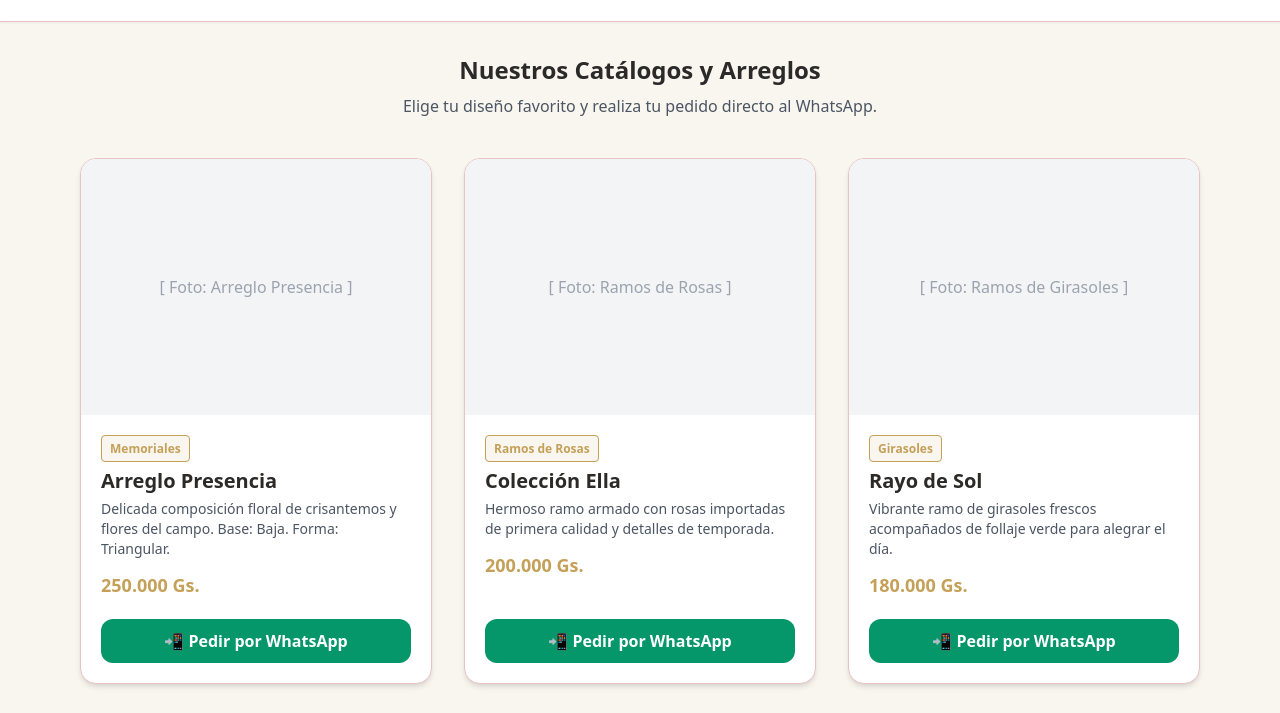
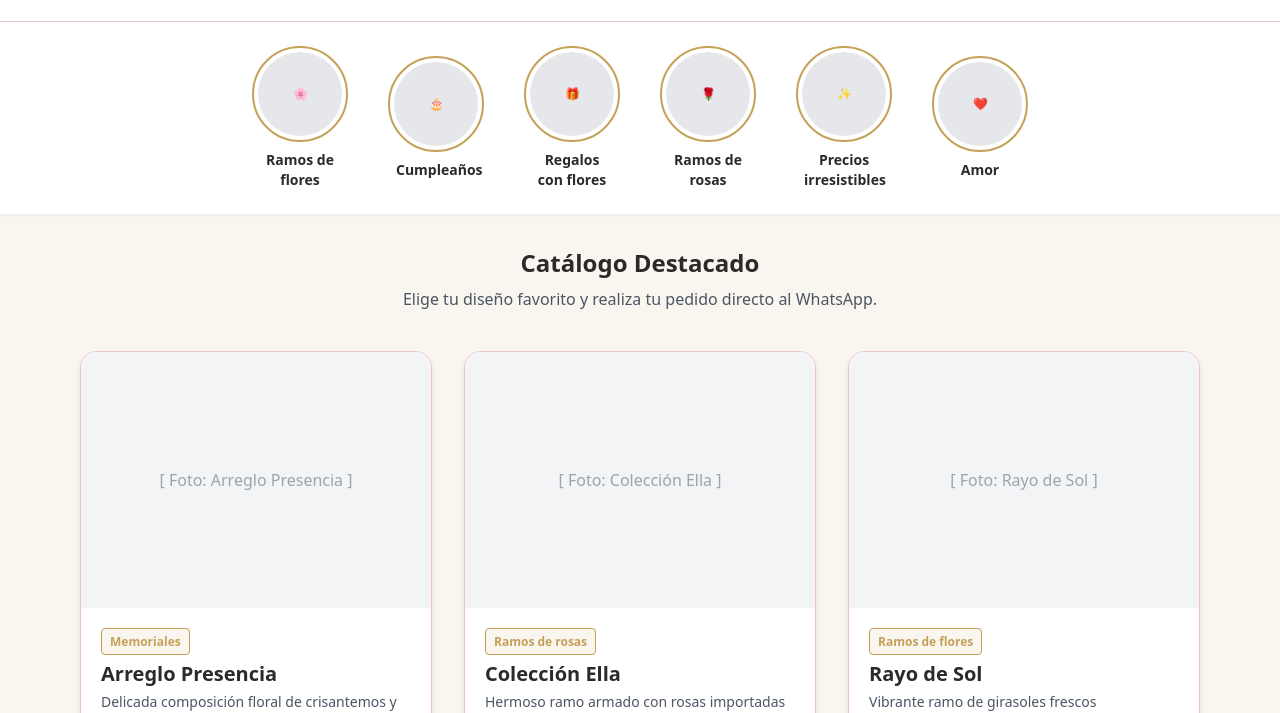
Before and after one commit to Hh-oi/floreria-flor-y-flor, a plain HTML site: page index.html in a window 1280 px wide. Shown: the part 87-800 px from the top of the page. Drawn offline with nearby package versions, Linux system fonts and the light colour scheme.

Commit message:
Update index.html

```diff
--- a/index.html
+++ b/index.html
@@ -14,11 +14,78 @@
         <p class="text-sm tracking-widest text-[#c5a059] uppercase mt-1">Arte Floral que Emociona • Caaguazú</p>
     </header>
 
-    <!-- Contenido Principal -->
+    <!-- Barra de Categorías en Círculos (Estilo Historias/Catálogo) -->
+    <nav class="bg-white py-6 shadow-sm border-b border-gray-100 overflow-x-auto">
+        <div class="max-w-6xl mx-auto px-4 flex gap-6 md:gap-10 justify-start md:justify-center items-center scrollbar-none">
+
+            <!-- Círculo 1 -->
+            <div class="flex flex-col items-center cursor-pointer group flex-shrink-0">
+                <div class="w-20 h-20 md:w-24 md:h-24 rounded-full p-1 border-2 border-[#c5a059] group-hover:scale-105 transition">
+                    <div class="w-full h-full rounded-full bg-gray-200 flex items-center justify-center text-xs text-gray-500 overflow-hidden">
+                        🌸
+                    </div>
+                </div>
+                <span class="text-xs md:text-sm font-semibold mt-2 text-center max-w-[80px]">Ramos de flores</span>
+            </div>
+
+            <!-- Círculo 2 -->
+            <div class="flex flex-col items-center cursor-pointer group flex-shrink-0">
+                <div class="w-20 h-20 md:w-24 md:h-24 rounded-full p-1 border-2 border-[#c5a059] group-hover:scale-105 transition">
+                    <div class="w-full h-full rounded-full bg-gray-200 flex items-center justify-center text-xs text-gray-500 overflow-hidden">
+                        🎂
+                    </div>
+                </div>
+                <span class="text-xs md:text-sm font-semibold mt-2 text-center max-w-[80px]">Cumpleaños</span>
+            </div>
+
+            <!-- Círculo 3 -->
+            <div class="flex flex-col items-center cursor-pointer group flex-shrink-0">
+                <div class="w-20 h-20 md:w-24 md:h-24 rounded-full p-1 border-2 border-[#c5a059] group-hover:scale-105 transition">
+                    <div class="w-full h-full rounded-full bg-gray-200 flex items-center justify-center text-xs text-gray-500 overflow-hidden">
+                        🎁
+                    </div>
+                </div>
+                <span class="text-xs md:text-sm font-semibold mt-2 text-center max-w-[80px]">Regalos con flores</span>
+            </div>
+
+            <!-- Círculo 4 -->
+            <div class="flex flex-col items-center cursor-pointer group flex-shrink-0">
+                <div class="w-20 h-20 md:w-24 md:h-24 rounded-full p-1 border-2 border-[#c5a059] group-hover:scale-105 transition">
+                    <div class="w-full h-full rounded-full bg-gray-200 flex items-center justify-center text-xs text-gray-500 overflow-hidden">
+                        🌹
+                    </div>
+                </div>
+                <span class="text-xs md:text-sm font-semibold mt-2 text-center max-w-[80px]">Ramos de rosas</span>
+            </div>
+
+            <!-- Círculo 5 -->
+            <div class="flex flex-col items-center cursor-pointer group flex-shrink-0">
+                <div class="w-20 h-20 md:w-24 md:h-24 rounded-full p-1 border-2 border-[#c5a059] group-hover:scale-105 transition">
+                    <div class="w-full h-full rounded-full bg-gray-200 flex items-center justify-center text-xs text-gray-500 overflow-hidden">
+                        ✨
+                    </div>
+                </div>
+                <span class="text-xs md:text-sm font-semibold mt-2 text-center max-w-[80px]">Precios irresistibles</span>
+            </div>
+
+            <!-- Círculo 6 -->
+            <div class="flex flex-col items-center cursor-pointer group flex-shrink-0">
+                <div class="w-20 h-20 md:w-24 md:h-24 rounded-full p-1 border-2 border-[#c5a059] group-hover:scale-105 transition">
+                    <div class="w-full h-full rounded-full bg-gray-200 flex items-center justify-center text-xs text-gray-500 overflow-hidden">
+                        ❤️
+                    </div>
+                </div>
+                <span class="text-xs md:text-sm font-semibold mt-2 text-center max-w-[80px]">Amor</span>
+            </div>
+
+        </div>
+    </nav>
+
+    <!-- Contenido Principal (Catálogo) -->
     <main class="max-w-6xl mx-auto px-4 py-8">
 
         <div class="text-center mb-10">
-            <h2 class="text-2xl font-bold mb-2">Nuestros Catálogos y Arreglos</h2>
+            <h2 class="text-2xl font-bold mb-2">Catálogo Destacado</h2>
             <p class="text-gray-600">Elige tu diseño favorito y realiza tu pedido directo al WhatsApp.</p>
         </div>
 
@@ -29,7 +96,6 @@
             <div class="bg-white rounded-2xl overflow-hidden shadow-md border border-[#e8c4c4] flex flex-col justify-between">
                 <div>
                     <div class="bg-gray-100 h-64 flex items-center justify-center text-gray-400 font-medium">
-                        <!-- Aquí irá la foto del producto -->
                         <span>[ Foto: Arreglo Presencia ]</span>
                     </div>
                     <div class="p-5">
@@ -50,10 +116,10 @@
             <div class="bg-white rounded-2xl overflow-hidden shadow-md border border-[#e8c4c4] flex flex-col justify-between">
                 <div>
                     <div class="bg-gray-100 h-64 flex items-center justify-center text-gray-400 font-medium">
-                        <span>[ Foto: Ramos de Rosas ]</span>
+                        <span>[ Foto: Colección Ella ]</span>
                     </div>
                     <div class="p-5">
-                        <span class="text-xs bg-[#f9f6f0] text-[#c5a059] font-bold px-2 py-1 rounded border border-[#c5a059]">Ramos de Rosas</span>
+                        <span class="text-xs bg-[#f9f6f0] text-[#c5a059] font-bold px-2 py-1 rounded border border-[#c5a059]">Ramos de rosas</span>
                         <h3 class="font-bold text-xl mt-2">Colección Ella</h3>
                         <p class="text-sm text-gray-600 mt-1">Hermoso ramo armado con rosas importadas de primera calidad y detalles de temporada.</p>
                         <p class="text-lg font-bold text-[#c5a059] mt-3">200.000 Gs.</p>
@@ -70,10 +136,10 @@
             <div class="bg-white rounded-2xl overflow-hidden shadow-md border border-[#e8c4c4] flex flex-col justify-between">
                 <div>
                     <div class="bg-gray-100 h-64 flex items-center justify-center text-gray-400 font-medium">
-                        <span>[ Foto: Ramos de Girasoles ]</span>
+                        <span>[ Foto: Rayo de Sol ]</span>
                     </div>
                     <div class="p-5">
-                        <span class="text-xs bg-[#f9f6f0] text-[#c5a059] font-bold px-2 py-1 rounded border border-[#c5a059]">Girasoles</span>
+                        <span class="text-xs bg-[#f9f6f0] text-[#c5a059] font-bold px-2 py-1 rounded border border-[#c5a059]">Ramos de flores</span>
                         <h3 class="font-bold text-xl mt-2">Rayo de Sol</h3>
                         <p class="text-sm text-gray-600 mt-1">Vibrante ramo de girasoles frescos acompañados de follaje verde para alegrar el día.</p>
                         <p class="text-lg font-bold text-[#c5a059] mt-3">180.000 Gs.</p>
```
